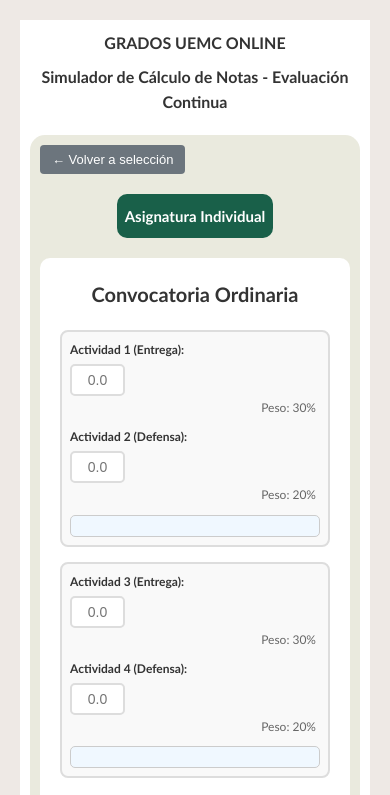
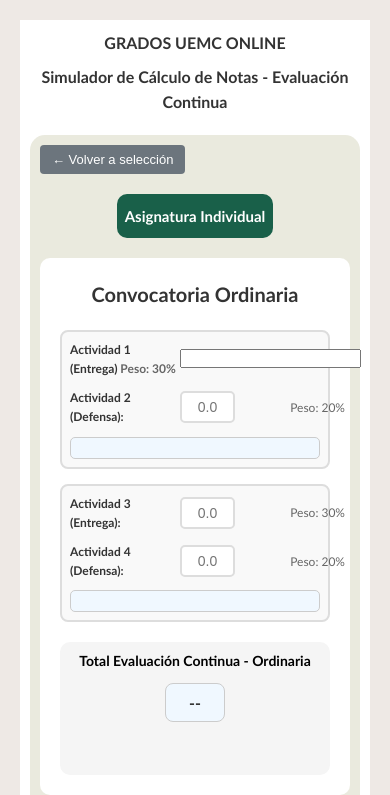
Before and after one commit to SVP-UEMC/simulador-notas-uemc, a plain HTML site: page index.html in a window 390 px wide. Both pictures are taken after a click on the button "Asignatura Individual". Shown: the top 795 px of the page. Drawn offline with Linux system fonts and the light colour scheme.

Commit message:
Update index.html
Responsive 3 test

```diff
--- a/index.html
+++ b/index.html
@@ -307,28 +307,6 @@
         padding: 7px 12px !important;
         border-radius: 4px !important;
     }
-    @media (max-width: 600px) {
-    /* ...otros estilos responsive... */
-    .activity-row {
-        flex-direction: column;
-        align-items: stretch !important;
-        gap: 2px;
-    }
-    .activity-label, .peso-text {
-        font-size: 12px !important;
-        min-width: unset !important;
-        text-align: left !important;
-        margin-bottom: 3px !important;
-        margin-right: 0 !important;
-    }
-    .peso-text {
-        text-align: right !important;
-        margin-bottom: 0 !important;
-        margin-left: auto !important;
-        margin-right: 0 !important;
-        display: block !important;
-        padding-right: 4px !important;
-    }
     </style>
 </head>
 <body>
@@ -356,13 +334,13 @@
                 <h3>Convocatoria Ordinaria</h3>
                 <div class="activities-container">
                     <div class="activity-pair">
-                        <div class="activity-row">
-                            <span class="activity-label">Actividad 1 (Entrega):</span>
-                            <input type="text" class="activity-input" id="ind-ord-act1"
-                                   oninput="validateInput(this); calculateIndividual('ordinaria')"
-                                   placeholder="0.0">
-                            <span class="peso-text">Peso: 30%</span>
-                        </div>
+                       <div class="activity-row">
+                            <span class="activity-label">
+                                Actividad 1 (Entrega)
+                                <span class="peso-text">Peso: 30%</span>
+                            </span>
+                            <input ... >
+                    </div>
                         <div class="activity-row">
                             <span class="activity-label">Actividad 2 (Defensa):</span>
                             <input type="text" class="activity-input" id="ind-ord-act2"
```
